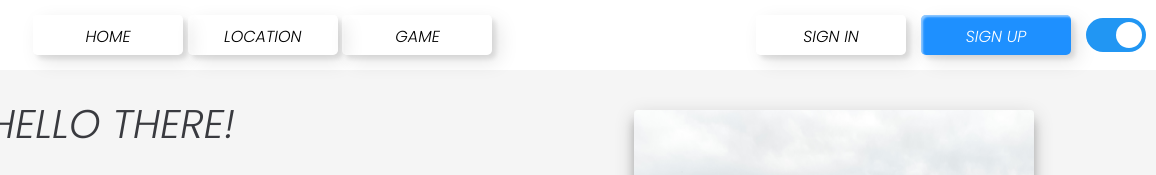
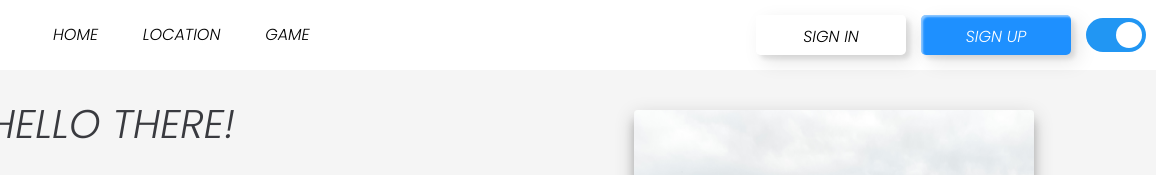
Before and after one commit to VladAnhelov/coursera, a plain HTML site: page index.html in a window 1280 px wide. Shown: the top 175 px of the page, 124-1280 px from the left. Drawn offline with nearby package versions, Linux system fonts and the light colour scheme.

Commit message:
update menu button

```diff
--- a/css/style.css
+++ b/css/style.css
@@ -277,6 +277,18 @@ input:checked + .slider:before {
   width: 100%;
   animation-name: open-menu;
   animation-duration: 0.1s;
+}
+
+.btn-1 {
+  color: #000;
+  font-size: 16px;
+  padding: 10px;
+  margin: 10px;
+  text-transform: uppercase;
+}
+
+.btn-1:hover {
+  text-decoration: underline;
 }
 
 .custom-btn {
--- a/index.html
+++ b/index.html
@@ -31,13 +31,13 @@
       <nav class="nav-bar">
             <ul class="desktop-menu">
               <li class="nav-item">
-                <a href="index.html" class="custom-btn btn-16">Home</a>
+                <a href="index.html" class="btn-1">Home</a>
               </li>
               <li class="nav-item">
-                <a href="location.html" class="custom-btn btn-16">Location</a>
+                <a href="location.html" class="btn-1">Location</a>
               </li>
               <li class="nav-item">
-                <a href="game.html" class="custom-btn btn-16">Game</a>
+                <a href="game.html" class="btn-1">Game</a>
               </li>
             </ul>
         </div>
```
